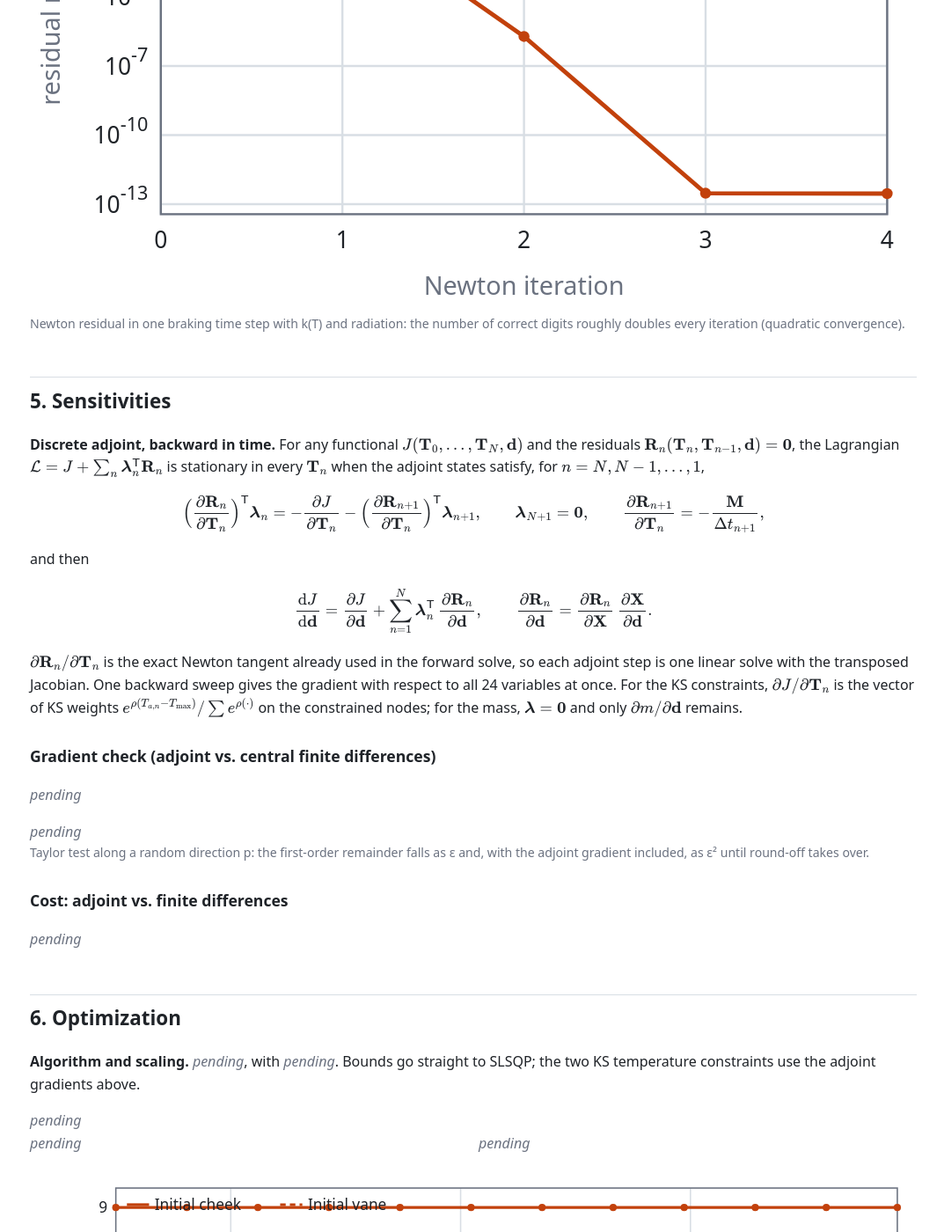
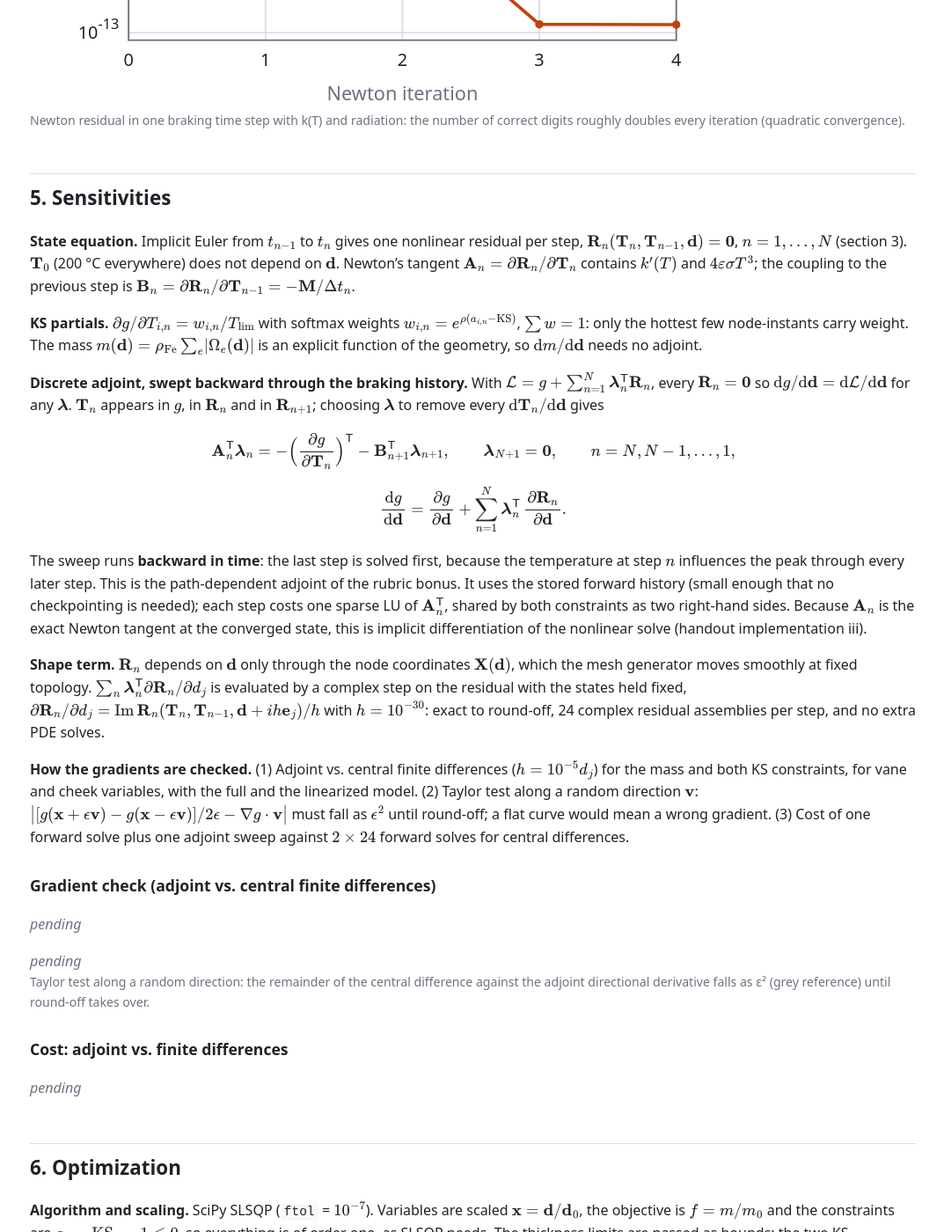
Before and after one commit to sgarteiz9090/Project4, a Jekyll site: the page built from docs/index.md, in a window 1280 px wide and 1400 px high, scrolled down 6468 px. Shown: the whole window at 88% size, without its empty margins (102-1175 px from the left). Built offline with Jekyll 4.4.1, drawn with Linux system fonts in a browser that asks for light colours; some of the changed text lies outside the part shown.

Commit message:
Report: fold in WS2+3 derivation (sections 2, 5, 6, 7, 9), optimizer key shapes, active bounds, legend wrap, kramdown pipe fix

```diff
--- a/docs/assets/css/site.css
+++ b/docs/assets/css/site.css
@@ -38,10 +38,11 @@ mjx-container[display="true"] { overflow-x: auto; overflow-y: hidden; max-width:
 .mock-banner { background: var(--fail); color: #fff; padding: 10px 14px; border-radius: 8px; margin: 10px 0; }
 .mock-banner code { background: rgba(255,255,255,0.2); color: #fff; }
 .rj-pending { color: var(--muted); font-style: italic; }
-.rj-svg { width: 100%; height: auto; font: 11px system-ui, sans-serif; fill: var(--ink); }
+.rj-svg { width: 100%; max-width: 760px; display: block; height: auto; font: 11px system-ui, sans-serif; fill: var(--ink); }
 .rj-svg .grid { stroke: var(--line); stroke-width: 1; }
 .rj-svg .frame { fill: none; stroke: var(--muted); }
 .rj-svg .ref { stroke: var(--ink); stroke-dasharray: 5 3; }
+.rj-svg .legbg { fill: var(--bg); opacity: 0.85; }
 .rj-svg .axis { font-size: 12px; fill: var(--muted); }
 .rj-pair { display: grid; grid-template-columns: repeat(auto-fit, minmax(260px, 1fr)); gap: 12px; }
 figure { margin: 16px 0; }
--- a/docs/assets/js/report.js
+++ b/docs/assets/js/report.js
@@ -5,7 +5,7 @@
 //   <div class="rj-table" data-table="results"></div>                        table (TABLES below)
 //   <div class="rj-plot" data-plot="taylor"></div>                           SVG plot (PLOTS below)
 // Anything missing from results.json shows as "pending" instead of breaking the page.
-import { loadResults, fmt, get, param, constraintRows, DESIGN_LABEL } from "./data.js";
+import { loadResults, fmt, get, param, constraintRows, prettyName, DESIGN_LABEL } from "./data.js";
 
 const PENDING = '<span class="rj-pending" title="not in results.json yet">pending</span>';
 
@@ -43,7 +43,7 @@ function con(r, k, name) { return (r.designs?.[k]?.constraints || []).find((c) =
 function normalize(r) {
   const S = r.sensitivities || {};
   if (!S.taylor && S.taylor_plot) S.taylor = S.taylor_plot;
-  if (!S.cost && S.cost_view) S.cost = S.cost_view;
+  if (S.cost_view) S.cost = S.cost_view; // compact view: {n_vars, forward_s, adjoint_s, fd_s, speedup}
   for (const st of r.optimization?.starts || []) {
     if (Array.isArray(st.history)) {
       const h = {};
@@ -166,13 +166,20 @@ const TABLES = {
     const s = r.optimization?.starts;
     if (!Array.isArray(s) || !s.length) return null;
     return table(["Start", "Iterations", "Final mass (kg)", "Converged"],
-      s.map((t) => [t.name, t.iterations ?? (t.history?.iter ? t.history.iter.length - 1 : ""), fmt(t.final_mass_kg, 3), passMark(t.converged)]));
+      s.map((t) => [t.name, t.iterations ?? (t.history?.iter ? t.history.iter.length - 1 : ""), fmt(t.final_mass_kg, 3),
+        t.converged === undefined ? "" : t.converged ? '<span class="rv-pass">✓ yes</span>' : `✗ no${t.message ? ` (${t.message})` : ""}`]));
   },
   multipliers(r) {
     const a = r.optimization?.active;
     if (!Array.isArray(a) || !a.length) return null;
-    return table(["Active constraint", "Multiplier", "What it means"],
-      a.map((t) => [t.constraint, `${cell(t.multiplier)} ${t.unit || ""}`, t.meaning || ""]));
+    const rows = a.map((t) => [prettyName(t.constraint), `${cell(t.multiplier)} ${t.unit || ""}`, t.meaning || ""]);
+    const b = r.optimization?.active_bounds;
+    if (b && (b.lower?.length || b.upper?.length)) {
+      const lst = (v) => v.join(", ");
+      if (b.lower?.length) rows.push(["Lower thickness bounds", `${b.lower.length} active`, `at the minimum: ${lst(b.lower)}`]);
+      if (b.upper?.length) rows.push(["Upper thickness bounds", `${b.upper.length} active`, `at the maximum: ${lst(b.upper)}`]);
+    }
+    return table(["Active constraint", "Multiplier", "What it means"], rows);
   },
   n2(r) { return anyTable(r.optimization?.n2_comparison); },
   robust(r) { return anyTable(r.optimization?.robust); },
@@ -223,12 +230,15 @@ function plot({ series, xlog = false, ylog = false, xlabel = "", ylabel = "", hl
     svg += `<polyline points="${pts.map((p) => p.join(",")).join(" ")}" fill="none" stroke="${c}" stroke-width="2" ${s.dash ? 'stroke-dasharray="5 4"' : ""}/>`;
     if (s.markers !== false) for (const [a, b] of pts) svg += `<circle cx="${a}" cy="${b}" r="2.6" fill="${c}"/>`;
   });
-  let lx = L + 8;
+  let lx = L + 8, ly = T + 12;
   series.forEach((s, k) => {
     if (!s.label) return;
     const c = s.color || COLORS[k % COLORS.length];
-    svg += `<line x1="${lx}" x2="${lx + 16}" y1="${T + 12}" y2="${T + 12}" stroke="${c}" stroke-width="2" ${s.dash ? 'stroke-dasharray="4 3"' : ""}/><text x="${lx + 20}" y="${T + 16}">${s.label}</text>`;
-    lx += 30 + 6.2 * s.label.length;
+    const wlab = 30 + 6.2 * s.label.length;
+    if (lx + wlab > L + pw && lx > L + 8) { lx = L + 8; ly += 15; } // wrap the legend
+    svg += `<rect x="${lx - 3}" y="${ly - 9}" width="${wlab - 4}" height="14" class="legbg"/>`;
+    svg += `<line x1="${lx}" x2="${lx + 16}" y1="${ly}" y2="${ly}" stroke="${c}" stroke-width="2" ${s.dash ? 'stroke-dasharray="4 3"' : ""}/><text x="${lx + 20}" y="${ly + 4}">${s.label}</text>`;
+    lx += wlab;
   });
   svg += `<text x="${L + pw / 2}" y="${H - 6}" text-anchor="middle" class="axis">${xlabel}</text>`;
   svg += `<text transform="translate(14 ${T + ph / 2}) rotate(-90)" text-anchor="middle" class="axis">${ylabel}</text></svg>`;
@@ -248,7 +258,7 @@ const PLOTS = {
     const keys = Object.keys(t).filter((k) => k !== "eps" && Array.isArray(t[k]));
     const names = { err_fd: "|f(x+εp) − f(x)|  (should fall as ε)", err_adjoint: "|f(x+εp) − f(x) − ε ∇fᵀp|  (should fall as ε²)" };
     return plot({ xlog: true, ylog: true, xlabel: "step size ε", ylabel: "Taylor remainder",
-      series: [...keys.map((k) => ({ x: t.eps, y: t[k], label: names[k] || k })), slopeRef(t.eps, t[keys[keys.length - 1]], 2, "slope 2")].filter(Boolean) });
+      series: [...keys.map((k) => ({ x: t.eps, y: t[k], label: names[k] || prettyName(k) })), slopeRef(t.eps, t[keys[keys.length - 1]], 2, "slope 2")].filter(Boolean) });
   },
   history(r) {
     const s = r.optimization?.starts;
--- a/docs/index.md
+++ b/docs/index.md
@@ -57,17 +57,15 @@ $$
 
 ### Constraints
 
-Both temperature constraints are functionals of the transient temperature field $T(\mathbf x,t;\mathbf d)$, aggregated over space and the whole braking history with the Kreisselmeier–Steinhauser (KS) function over the nodal values $T_{a,n}$ (node $a$ of the surface set, time step $n$):
+Both temperature constraints are functionals of the transient temperature field $T(\mathbf x,t;\mathbf d)$. Each one is aggregated over a surface node set $S$ and the whole braking history with the Kreisselmeier–Steinhauser (KS) function of the normalized nodal temperatures $a_{i,n} = T_{i,n}/T_{\lim}$ (in °C; node $i$, time step $n$):
 
 $$
-g_{\text{face}} = \mathrm{KS}_\rho\big(T_{a,n}\big)_{a\in\Gamma_{\text{fric}},\,n=0..N} \le T_{\text{face}}^{\max},
+g = \mathrm{KS}_\rho(a) - 1 \le 0,
 \qquad
-g_{\text{hub}} = \mathrm{KS}_\rho\big(T_{a,n}\big)_{a\in\Gamma_{\text{hub}},\,n=0..N} \le T_{\text{hub}}^{\max},
+\mathrm{KS}_\rho(a) = a_{\max} + \frac1\rho \ln \sum_{i\in S}\sum_{n=1}^{N} e^{\rho (a_{i,n} - a_{\max})} \;\ge\; a_{\max},
 $$
 
-$$
-\mathrm{KS}_\rho(x) = x_{\max} + \frac1\rho \log \sum_i e^{\rho (x_i - x_{\max})} \;\ge\; x_{\max}.
-$$
+with $S = \Gamma_{\text{fric}}$ (pad rubbing band) for $g_{\text{face}}$ and $S = \Gamma_{\text{hub}}$ (hub face $r=r_i$) for $g_{\text{hub}}$. We take $\rho = \rho_K T_{\lim}$ with $\rho_K = 1\ \mathrm K^{-1}$, so KS sits within a few kelvin above the true peak; the report shows both.
 
 - $T_{\text{face}}^{\max}$ = <span class="rj" data-calc="face_limit" data-d="0"></span> °C on the pad rubbing band: above about 700 °C grey cast iron rotors suffer heat checking and cracking and pad friction fades (Limpert, *Brake Design and Safety*, 3rd ed., SAE 2011, ch. 3; Day, *Braking of Road Vehicles*, 2014, ch. 3).
 - $T_{\text{hub}}^{\max}$ = <span class="rj" data-calc="hub_limit" data-d="0"></span> °C on the hub / bell mounting face, protecting wheel bearing grease and brake fluid (source in `brakeopt/params.py`).
@@ -130,23 +128,26 @@ Every test is run by `scripts/run_all.py` and reported straight from `results.js
 
 ## 5. Sensitivities
 
-**Discrete adjoint, backward in time.** For any functional $J(\mathbf T_0,\dots,\mathbf T_N,\mathbf d)$ and the residuals $\mathbf R_n(\mathbf T_n,\mathbf T_{n-1},\mathbf d) = \mathbf 0$, the Lagrangian $\mathcal L = J + \sum_n \boldsymbol\lambda_n^{\mathsf T}\mathbf R_n$ is stationary in every $\mathbf T_n$ when the adjoint states satisfy, for $n = N, N-1, \dots, 1$,
+**State equation.** Implicit Euler from $t_{n-1}$ to $t_n$ gives one nonlinear residual per step, $\mathbf R_n(\mathbf T_n,\mathbf T_{n-1},\mathbf d) = \mathbf 0$, $n = 1,\dots,N$ (section 3). $\mathbf T_0$ (200 °C everywhere) does not depend on $\mathbf d$. Newton's tangent $\mathbf A_n = \partial\mathbf R_n/\partial\mathbf T_n$ contains $k'(T)$ and $4\varepsilon\sigma T^3$; the coupling to the previous step is $\mathbf B_n = \partial\mathbf R_n/\partial\mathbf T_{n-1} = -\mathbf M/\Delta t_n$.
+
+**KS partials.** $\partial g/\partial T_{i,n} = w_{i,n}/T_{\lim}$ with softmax weights $w_{i,n} = e^{\rho(a_{i,n}-\mathrm{KS})}$, $\sum w = 1$: only the hottest few node-instants carry weight. The mass $m(\mathbf d) = \rho_{\text{Fe}}\sum_e \lvert\Omega_e(\mathbf d)\rvert$ is an explicit function of the geometry, so $\mathrm dm/\mathrm d\mathbf d$ needs no adjoint.
+
+**Discrete adjoint, swept backward through the braking history.** With $\mathcal L = g + \sum_{n=1}^{N}\boldsymbol\lambda_n^{\mathsf T}\mathbf R_n$, every $\mathbf R_n = \mathbf 0$ so $\mathrm dg/\mathrm d\mathbf d = \mathrm d\mathcal L/\mathrm d\mathbf d$ for any $\boldsymbol\lambda$. $\mathbf T_n$ appears in $g$, in $\mathbf R_n$ and in $\mathbf R_{n+1}$; choosing $\boldsymbol\lambda$ to remove every $\mathrm d\mathbf T_n/\mathrm d\mathbf d$ gives
 
 $$
-\Big(\frac{\partial \mathbf R_n}{\partial \mathbf T_n}\Big)^{\mathsf T}\boldsymbol\lambda_n
-= -\frac{\partial J}{\partial \mathbf T_n} - \Big(\frac{\partial \mathbf R_{n+1}}{\partial \mathbf T_n}\Big)^{\mathsf T}\boldsymbol\lambda_{n+1},
-\qquad \boldsymbol\lambda_{N+1} = \mathbf 0,
-\qquad \frac{\partial \mathbf R_{n+1}}{\partial \mathbf T_n} = -\frac{\mathbf M}{\Delta t_{n+1}},
+\mathbf A_n^{\mathsf T}\boldsymbol\lambda_n = -\Big(\frac{\partial g}{\partial \mathbf T_n}\Big)^{\mathsf T} - \mathbf B_{n+1}^{\mathsf T}\boldsymbol\lambda_{n+1},
+\qquad \boldsymbol\lambda_{N+1} = \mathbf 0,\qquad n = N, N-1, \dots, 1,
 $$
 
-and then
-
 $$
-\frac{\mathrm d J}{\mathrm d \mathbf d} = \frac{\partial J}{\partial \mathbf d} + \sum_{n=1}^{N} \boldsymbol\lambda_n^{\mathsf T}\,\frac{\partial \mathbf R_n}{\partial \mathbf d},
-\qquad \frac{\partial \mathbf R_n}{\partial \mathbf d} = \frac{\partial \mathbf R_n}{\partial \mathbf X}\,\frac{\partial \mathbf X}{\partial \mathbf d}.
+\frac{\mathrm d g}{\mathrm d \mathbf d} = \frac{\partial g}{\partial \mathbf d} + \sum_{n=1}^{N} \boldsymbol\lambda_n^{\mathsf T}\,\frac{\partial \mathbf R_n}{\partial \mathbf d}.
 $$
 
-$\partial\mathbf R_n/\partial\mathbf T_n$ is the exact Newton tangent already used in the forward solve, so each adjoint step is one linear solve with the transposed Jacobian. One backward sweep gives the gradient with respect to all 24 variables at once. For the KS constraints, $\partial J/\partial \mathbf T_n$ is the vector of KS weights $e^{\rho(T_{a,n}-T_{\max})}/\sum e^{\rho(\cdot)}$ on the constrained nodes; for the mass, $\boldsymbol\lambda = \mathbf 0$ and only $\partial m/\partial \mathbf d$ remains.
+The sweep runs **backward in time**: the last step is solved first, because the temperature at step $n$ influences the peak through every later step. This is the path-dependent adjoint of the rubric bonus. It uses the stored forward history (small enough that no checkpointing is needed); each step costs one sparse LU of $\mathbf A_n^{\mathsf T}$, shared by both constraints as two right-hand sides. Because $\mathbf A_n$ is the exact Newton tangent at the converged state, this is implicit differentiation of the nonlinear solve (handout implementation iii).
+
+**Shape term.** $\mathbf R_n$ depends on $\mathbf d$ only through the node coordinates $\mathbf X(\mathbf d)$, which the mesh generator moves smoothly at fixed topology. $\sum_n\boldsymbol\lambda_n^{\mathsf T}\partial\mathbf R_n/\partial d_j$ is evaluated by a complex step on the residual with the states held fixed, $\partial\mathbf R_n/\partial d_j = \operatorname{Im}\mathbf R_n(\mathbf T_n,\mathbf T_{n-1},\mathbf d + i h\mathbf e_j)/h$ with $h = 10^{-30}$: exact to round-off, 24 complex residual assemblies per step, and no extra PDE solves.
+
+**How the gradients are checked.** (1) Adjoint vs. central finite differences ($h = 10^{-5} d_j$) for the mass and both KS constraints, for vane and cheek variables, with the full and the linearized model. (2) Taylor test along a random direction $\mathbf v$: $\big\lvert[g(\mathbf x+\epsilon\mathbf v)-g(\mathbf x-\epsilon\mathbf v)]/2\epsilon - \nabla g\cdot\mathbf v\big\rvert$ must fall as $\epsilon^2$ until round-off; a flat curve would mean a wrong gradient. (3) Cost of one forward solve plus one adjoint sweep against $2\times 24$ forward solves for central differences.
 
 ### Gradient check (adjoint vs. central finite differences)
 
@@ -154,7 +155,7 @@ $\partial\mathbf R_n/\partial\mathbf T_n$ is the exact Newton tangent already us
 
 <figure>
 <div class="rj-plot" data-plot="taylor"></div>
-<figcaption>Taylor test along a random direction p: the first-order remainder falls as ε and, with the adjoint gradient included, as ε² until round-off takes over.</figcaption>
+<figcaption>Taylor test along a random direction: the remainder of the central difference against the adjoint directional derivative falls as ε² (grey reference) until round-off takes over.</figcaption>
 </figure>
 
 ### Cost: adjoint vs. finite differences
@@ -163,7 +164,7 @@ $\partial\mathbf R_n/\partial\mathbf T_n$ is the exact Newton tangent already us
 
 ## 6. Optimization
 
-**Algorithm and scaling.** <span class="rj" data-k="optimization.algorithm"></span>, with <span class="rj" data-k="optimization.scaling"></span>. Bounds go straight to SLSQP; the two KS temperature constraints use the adjoint gradients above.
+**Algorithm and scaling.** SciPy SLSQP (`ftol` = $10^{-7}$). Variables are scaled $\mathbf x = \mathbf d/\mathbf d_0$, the objective is $f = m/m_0$ and the constraints are $g_k = \mathrm{KS}_k - 1 \le 0$, so everything is of order one, as SLSQP needs. The thickness limits are passed as bounds; the two KS constraints use the adjoint gradients of section 5. Three starts (baseline, all upper bounds, midpoint of the box) show whether the optimum depends on the start; the best feasible result is reported with the spread of the others.
 
 <div class="rj-table" data-table="starts"></div>
 
@@ -181,11 +182,11 @@ $\partial\mathbf R_n/\partial\mathbf T_n$ is the exact Newton tangent already us
 
 <div class="rj-table" data-table="multipliers"></div>
 
-A multiplier is the mass saved per unit relaxation of its constraint (section 11 of the KKT notes): it prices each limit in grams of iron.
+**KKT read-out.** A constraint is active when $g_k > -10^{-3}$, a bound when the variable sits on it. The multipliers solve $\nabla f + \sum_k \mu_k\nabla g_k + \sum_{\text{bounds}}\nu_i(\pm\mathbf e_i) = \mathbf 0$ with $\mu,\nu\ge 0$ (non-negative least squares), next to SLSQP's own estimates. In scaled form $\mu_k$ is the drop in $m/m_0$ per unit relaxation of $g_k$ (section 11 of the KKT notes), so $\mu_k\,m_0/T_{\lim,k}$ is the **kilograms of iron saved per kelvin of extra allowed temperature**.
 
 ## 7. Nonlinear component (N2)
 
-The model has two nonlinear terms: temperature-dependent conductivity $k(T)$ of grey cast iron and surface radiation $\varepsilon\sigma(T^4-T_\infty^4)$. Both enter the residual, the Newton tangent and the adjoint. The table compares the design optimized with the full nonlinear model against the design optimized with both terms switched off (constant $k$, no radiation), each re-checked with the nonlinear model.
+The model has two nonlinear terms: temperature-dependent conductivity $k(T)$ of grey cast iron and surface radiation $\varepsilon\sigma(T^4-T_\infty^4)$. Both enter the residual, the Newton tangent and the adjoint. The table compares the design optimized with the full nonlinear model against the same problem optimized with both terms linearized: radiation linearized about $T_{\text{init}}$ and $k$ frozen at $k(T_{\text{init}})$. That linear optimum is then re-evaluated with the full nonlinear physics, which shows what ignoring the nonlinearity would have cost.
 
 <div class="rj-table" data-table="nonlinear"></div>
 
@@ -201,7 +202,7 @@ The design optimized without the nonlinear terms differs in mass by <span class=
 
 - **Fully nonlinear (+5):** section 7; Newton per implicit-Euler step with the exact tangent and the same tangent in the adjoint.
 - **Path / time dependence (+5):** the constraints aggregate the whole braking history and the adjoint is swept backward through it (section 5).
-- **Design under uncertainty (+5):** the braking scenario (initial speed, brake bias) is sampled and the constraints are imposed robustly over the samples, with adjoint gradients for each sample.
+- **Design under uncertainty (+5):** three sampled scenarios (nominal, +20 km/h initial speed, +0.05 front brake bias). The robust design satisfies both temperature constraints in every scenario (six constraints, each with its own exact adjoint gradient), i.e. the worst case over the samples.
 
 <div class="rj-table" data-table="robust"></div>
 
```
